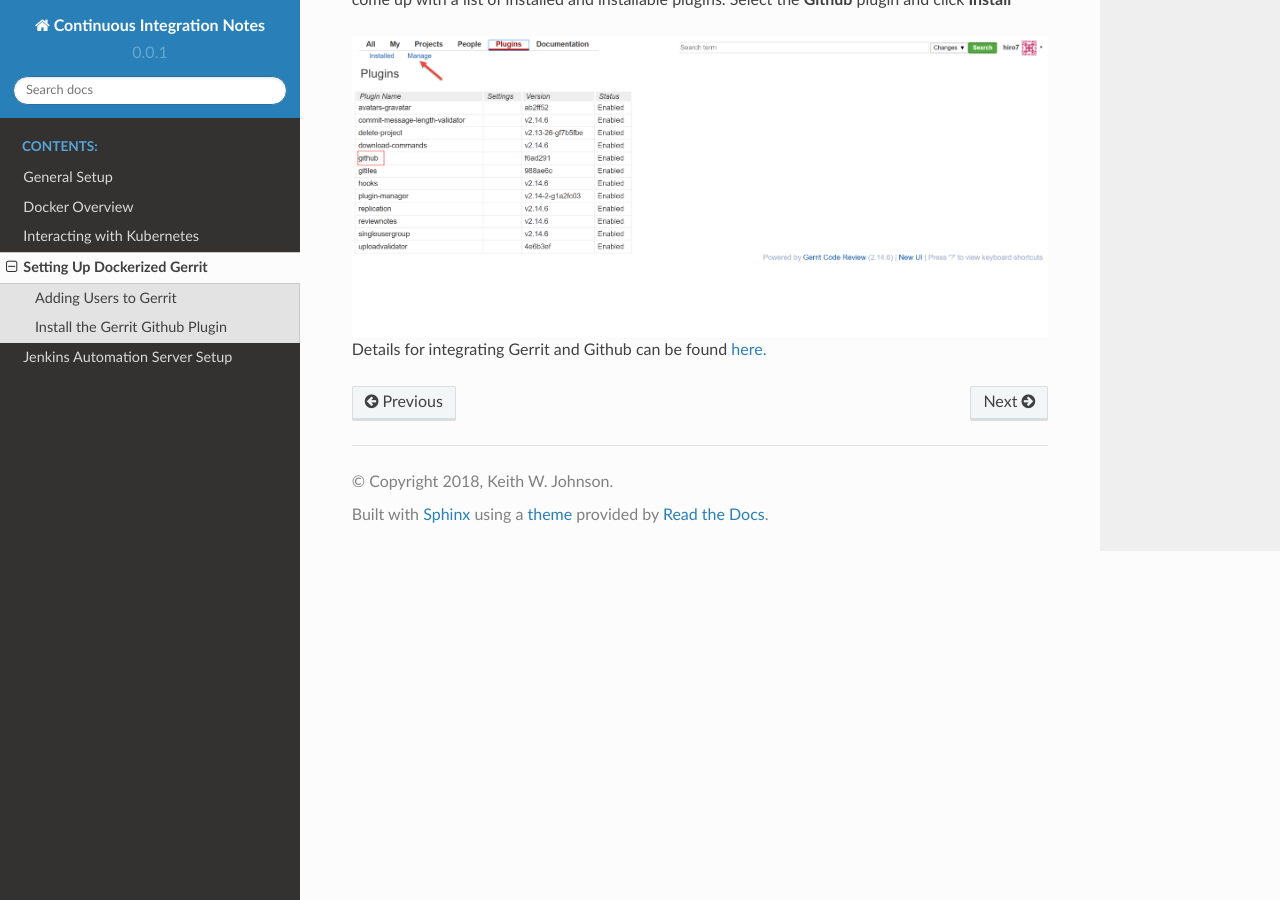
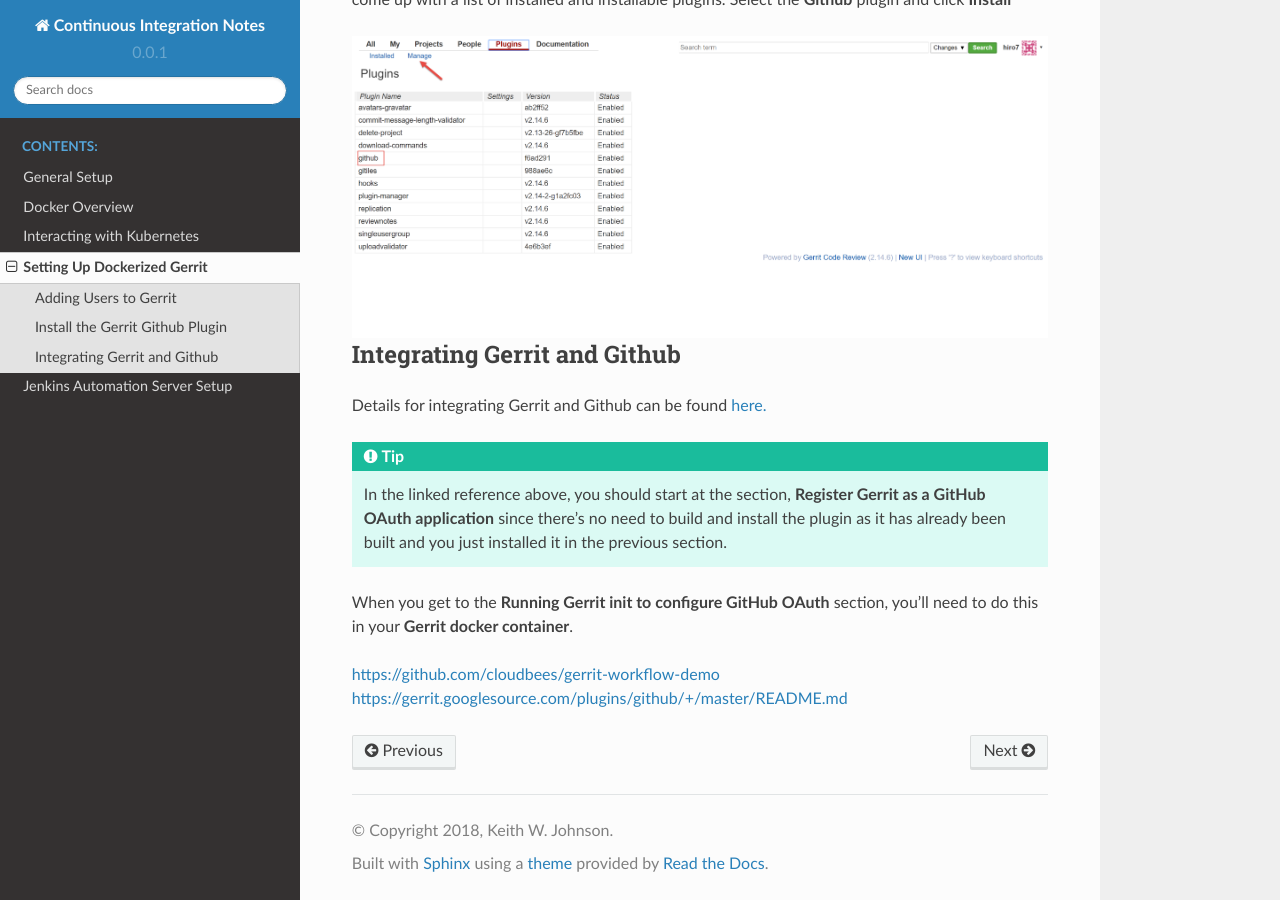
Before and after one commit to hirosh7/jenkins_sample, a Sphinx documentation site: the page built from docs/gerrit_setup.rst, in a window 1280 px wide and 900 px high, scrolled down 1201 px. Built offline with Sphinx 7.4.7 and the Read the Docs theme 2.0.0, drawn with Linux system fonts in a browser that asks for light colours; pages that are not in the unit, such as notebooks, are missing from menus.

Commit message:
Gerrit section updates

```diff
--- a/docs/gerrit_setup.rst
+++ b/docs/gerrit_setup.rst
@@ -29,5 +29,18 @@
 .. image:: images/install_github_plugin.png
    :align: center
 
+Integrating Gerrit and Github
+-----------------------------
 Details for integrating Gerrit and Github can be found `here.
 <https://www.packtpub.com/books/content/using-gerrit-github>`_
+
+.. tip:: In the linked reference above, you should start at the section,
+         **Register Gerrit as a GitHub OAuth application** since there's no need
+         to build and install the plugin as it has already been built and you
+         just installed it in the previous section.
+
+When you get to the **Running Gerrit init to configure GitHub OAuth** section, you'll
+need to do this in your **Gerrit docker container**.
+
+https://github.com/cloudbees/gerrit-workflow-demo
+https://gerrit.googlesource.com/plugins/github/+/master/README.md
```
